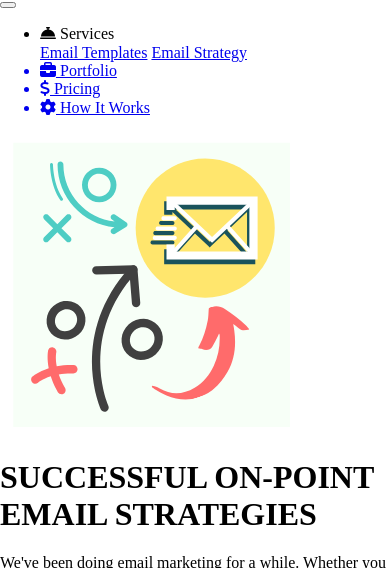
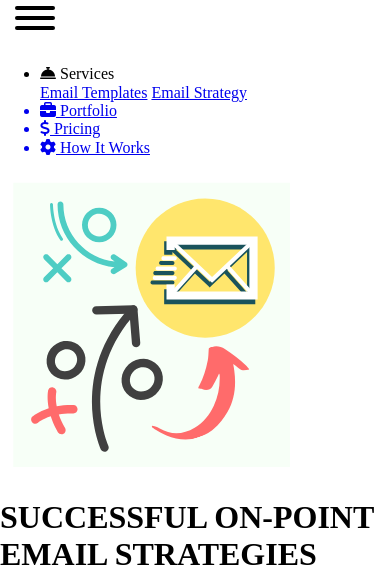
Before and after one commit to mowens86/on-point-email, a website built with webpack: page docs/estrategy.html in a window 390 px wide. Shown: the part 532-1100 px from the top of the page. Built offline with nearby package versions, Linux system fonts and the light colour scheme; files whose address does not match are found by name; a web font is replaced by a local one.

Commit message:
adjust other pages for correct hamburger.css and normalize.css link rel

```diff
--- a/docs/estrategy.html
+++ b/docs/estrategy.html
@@ -18,9 +18,9 @@
     <!-- Font Awesome -->
     <script src="https://kit.fontawesome.com/234a1b2b32.js" crossorigin="anonymous"></script>
     <!-- Hamburger -->
-    <link rel="stylesheet" href="../node_modules/hamburgers/_sass/hamburgers/hamburgers.scss">
+    <link rel="stylesheet" href="./assets/styles/hamburgers.min.css">
     <!-- Normalize CSS -->
-    <link rel="stylesheet" href="../node_modules/normalize.css/normalize.css">
+    <link rel="stylesheet" href="./assets/styles/normalize.css">
     <!-- CSS Style Sheet -->
     <link rel="stylesheet" href="./assets/styles/main.css">
     <title>On-Point Email | Email Strategy</title>
```
Also changed, not shown: docs/etemplates.html (+2 -2 lines), docs/portfolio.html (+2 -2 lines), docs/pricing.html (+2 -2 lines), docs/works.html (+2 -2 lines).
